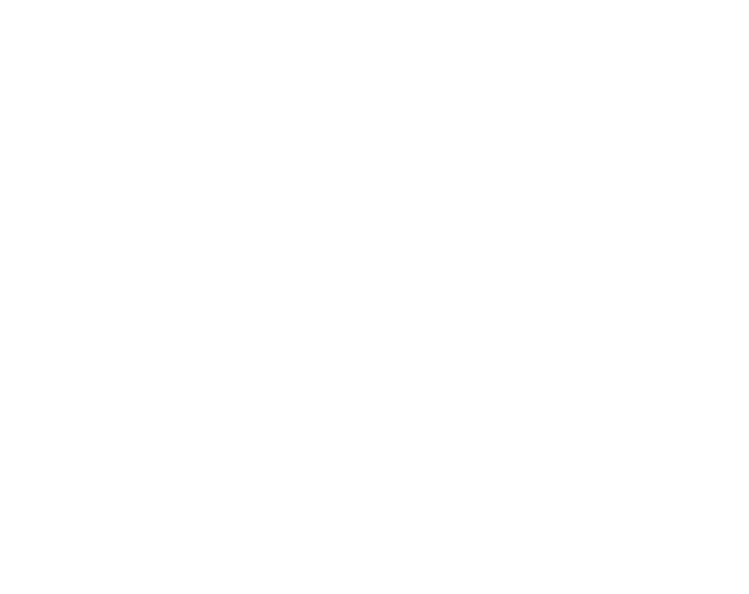
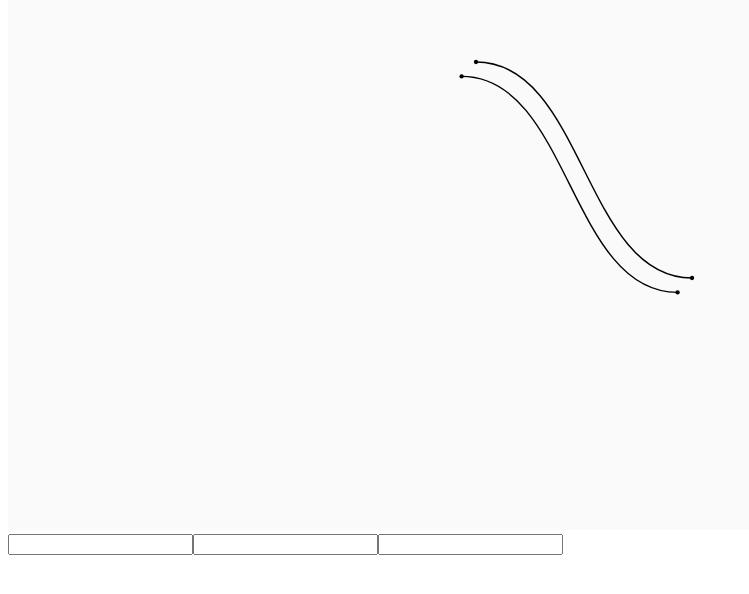
Before and after one commit to DiegoLgr/graficas-svg, an Angular app in the folder svg/: page /sankey in a window 1280 px wide. Before the commit this address led to /. Shown: the part 198-792 px from the top of the page, without its empty margins (0-749 px from the left). Built offline with nearby package versions, Linux system fonts and the light colour scheme.

Commit message:
Uniones entre puntos para el sanky

```diff
--- a/svg/src/app/app-routing.module.ts
+++ b/svg/src/app/app-routing.module.ts
@@ -1,9 +1,11 @@
 import { NgModule } from '@angular/core';
 import { Routes, RouterModule } from '@angular/router';
 import { BarchartComponent } from './barchart/barchart.component';
+import { SankeyComponent } from './sankey/sankey.component';
 
 const routes: Routes = [
     { path: 'barchart', component: BarchartComponent },
+    { path: 'sankey', component: SankeyComponent },
 ];
 
 @NgModule({
--- a/svg/src/app/app.module.ts
+++ b/svg/src/app/app.module.ts
@@ -4,11 +4,13 @@
 import { AppRoutingModule } from './app-routing.module';
 import { AppComponent } from './app.component';
 import { BarchartComponent } from './barchart/barchart.component';
+import { SankeyComponent } from './sankey/sankey.component';
 
 @NgModule({
   declarations: [
     AppComponent,
-    BarchartComponent
+    BarchartComponent,
+    SankeyComponent
   ],
   imports: [
     BrowserModule,
--- /dev/null
+++ b/svg/src/app/sankey/sankey.component.html
@@ -0,0 +1,21 @@
+<svg
+    viewBox="0 0 1000 1000"
+    style="height: 90vh; width: 90vw; background: #fafafa;">
+
+
+    <circle [attr.cx]="o.x" [attr.cy]="o.y" r="3" fill="black"/>
+    <circle [attr.cx]="p.x" [attr.cy]="p.y" r="3" fill="black"/>
+    <path stroke="black" stroke-width="2" fill="transparent"
+         [attr.d]="vein"/>
+
+
+
+    <circle [attr.cx]="o.x-20" [attr.cy]="o.y+20" r="3" fill="black"/>
+    <circle [attr.cx]="p.x-20" [attr.cy]="p.y+20" r="3" fill="black"/>
+    <path stroke="black" stroke-width="2" fill="transparent"
+         [attr.d]="vein2"/>
+
+</svg>
+<input #in1 type="text" (keyup.enter)="distanciaX(in1.value)"/>
+<input #in2 type="text" (keyup.enter)="distanciaY(in2.value)"/>
+<input #courve type="text" (keyup.enter)="oninputC(courve.value)"/>
--- /dev/null
+++ b/svg/src/app/sankey/sankey.component.ts
@@ -0,0 +1,90 @@
+import { Component, OnInit } from '@angular/core';
+
+@Component({
+  selector: 'app-sankey',
+  templateUrl: './sankey.component.html',
+  styleUrls: ['./sankey.component.css']
+})
+export class SankeyComponent implements OnInit {
+
+    o = { x: 350, y: 350 };
+    p = { x: 650, y: 650 };
+
+    b1;
+    b2;
+    c = 2;
+    vein;
+    vein2;
+
+
+    constructor() {
+        this.calcVein();
+        this.calcVein2();
+    }
+
+    ngOnInit(): void {
+    }
+
+
+    oninputC(v){
+        this.c = v;
+        this.calcVein();
+        this.calcVein();
+    }
+    oninputO(v){
+        this.o.x = Number(v);
+        this.calcRat();
+        this.calcVein();
+        this.calcVein();
+    }
+
+    oninputP(v){
+        this.p.x = Number(v);
+        this.calcRat();
+        this.calcVein();
+        this.calcVein();
+    }
+    distanciaY(v){
+        this.o.y = 500 - v/2;
+        this.p.y = 500 + v/2;
+        this.calcVein();
+        this.calcVein2();
+    }
+
+    distanciaX(v){
+        this.o.x = 500 - v/2;
+        this.p.x = 500 + v/2;
+        this.calcVein();
+        this.calcVein2();
+    }
+
+    calcRat(){
+        const Ay = Math.abs(this.p.y - this.o.y);
+        const Ax = Math.abs(this.p.x - this.o.x);
+        const diff = Math.abs(Ay-Ax);
+        const rat = diff/Ax + diff/Ay;
+        this.c = 2 + rat;
+    }
+
+    calcVein(){
+        this.calcRat();
+        console.log(this.c);
+
+        this.b1 = { x: this.p.x - Math.abs(this.p.x - this.o.x)/this.c, y: this.o.y }
+        this.b2 = { x: this.o.x + Math.abs(this.p.x - this.o.x)/this.c, y: this.p.y }
+        this.vein =
+        `M ${this.o.x} ${this.o.y}
+         C ${this.b1.x} ${this.b1.y} ${this.b2.x} ${this.b2.y} ${this.p.x} ${this.p.y}`;
+    }
+    calcVein2(){
+        this.calcRat();
+        console.log(this.c);
+
+        this.b1 = { x: this.p.x - Math.abs(this.p.x - this.o.x)/this.c, y: this.o.y }
+        this.b2 = { x: this.o.x + Math.abs(this.p.x - this.o.x)/this.c, y: this.p.y }
+        this.vein2 =
+        `M ${this.o.x-20} ${this.o.y+20}
+         C ${this.b1.x-20} ${this.b1.y+20} ${this.b2.x-20} ${this.b2.y+20} ${this.p.x-20} ${this.p.y+20}`;
+    }
+
+}
```
Also changed, not shown: svg/src/app/sankey/sankey.component.css (added), 1 other file (tests, documents, lock files or other folders).
